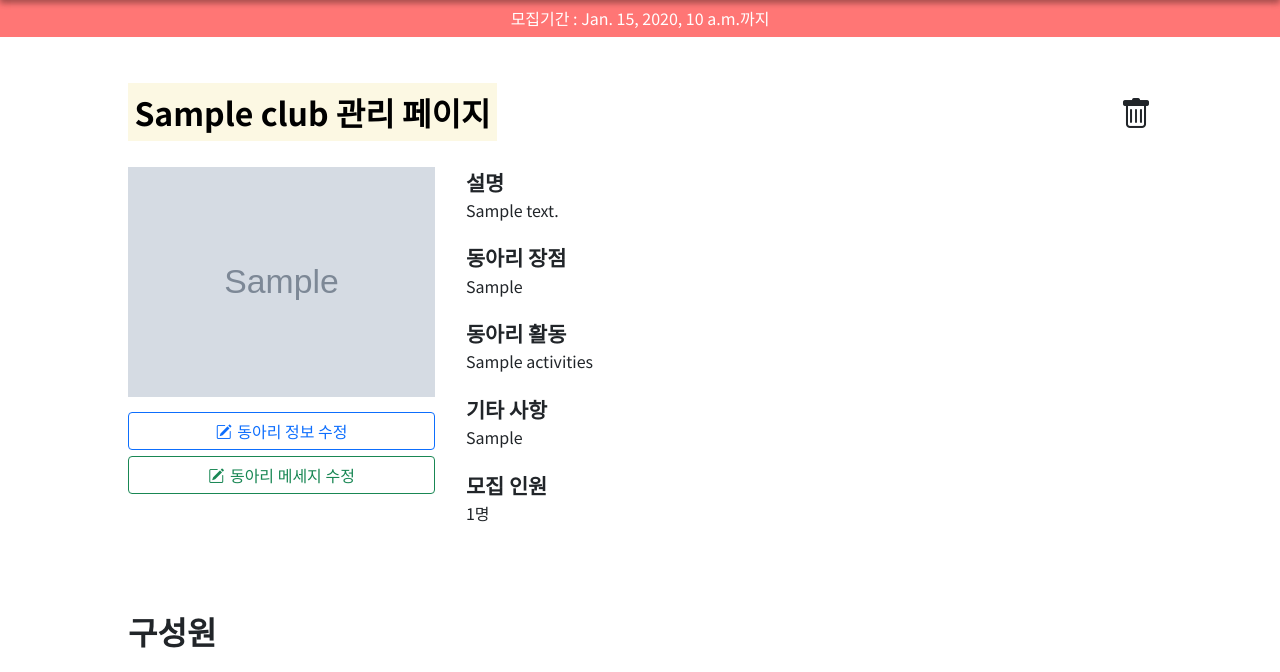
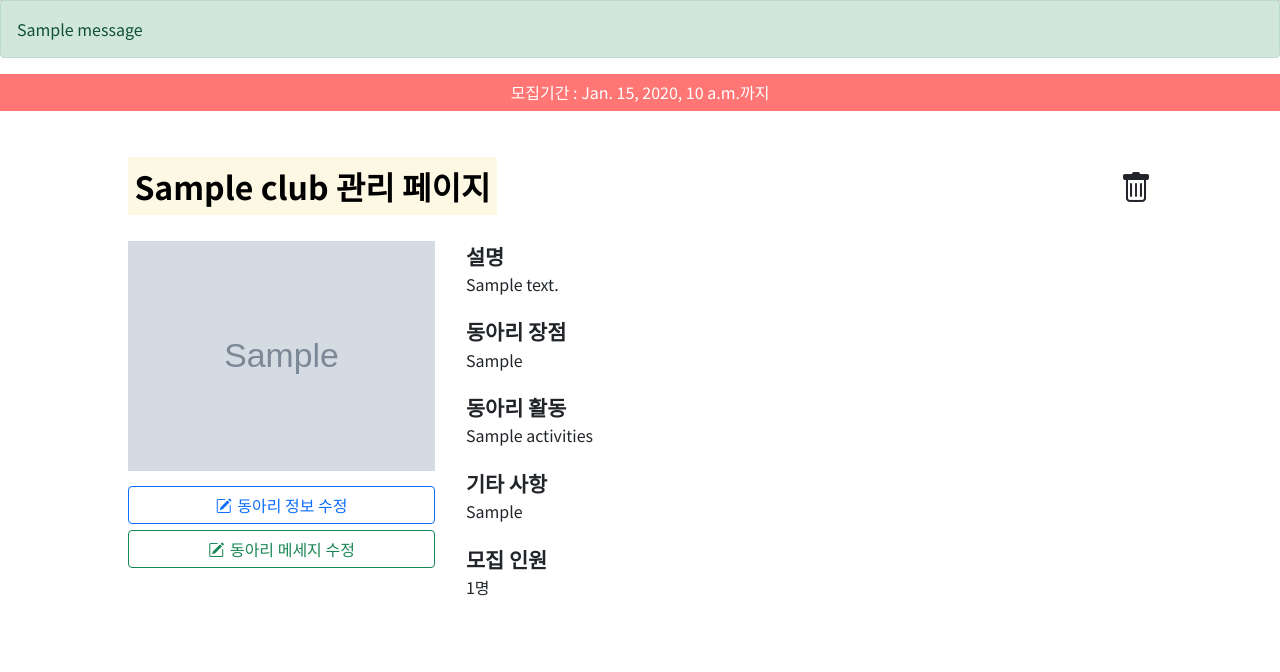
Before and after one commit to julianne03/Joindong, a Django app: template templates/jd/my_club.html in a window 1280 px wide. Shown: the part 90-762 px from the top of the page. Run offline with Django 3.2, Linux system fonts and the light colour scheme; tables that the repository leaves empty hold one stand-in row (values such as "Sample post"); the template is opened without the code that fills it: values that come from a table or form of the project are taken from there, most other values are stand-ins (such as "Sample title", 1, 10 or a date in 2020); grey boxes marked "Sample" are stand-in pictures; one stand-in notice (Sample message) is shown.

Commit message:
templates/jd my_club add messages, 500 error page args solve

```diff
--- a/jd/views.py
+++ b/jd/views.py
@@ -204,5 +204,5 @@ def page_not_found(request, exception):
     return render(request, 'jd/page_404.html')
 
 
-def server_error(request, exception):
+def server_error(request, *args, **argv):
     return render(request, 'jd/page_500.html')
--- a/templates/jd/my_club.html
+++ b/templates/jd/my_club.html
@@ -4,6 +4,15 @@
 {% block title %}My Club{% endblock %}
 
 {% block content %}
+    {% if messages %}
+        <div>
+            {% for message in messages %}
+                <div class="alert alert-success">
+                    {{ message.message }}
+                </div>
+            {% endfor %}
+        </div>
+    {% endif %}
     <div style="width: 100%; background-color: #ff7675; padding-top: 0.5%; padding-bottom: 0.5%; text-align: center">
         <span style="color: white;">모집기간 : {{ club.deadline }}까지</span>
     </div>
```
